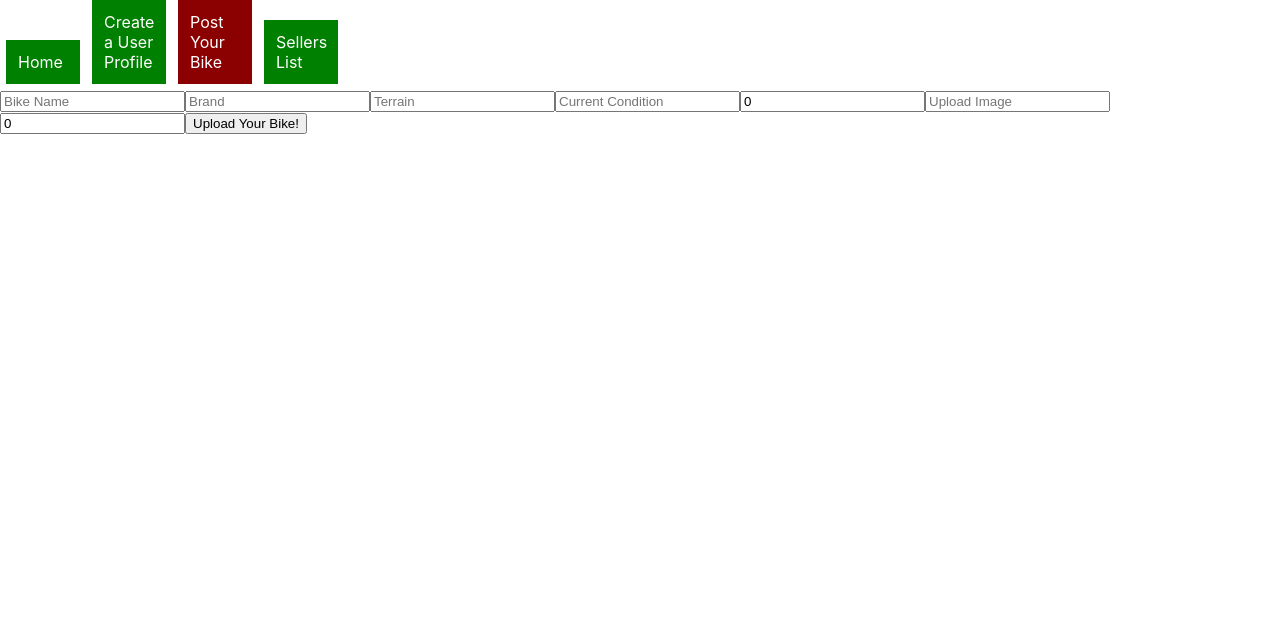
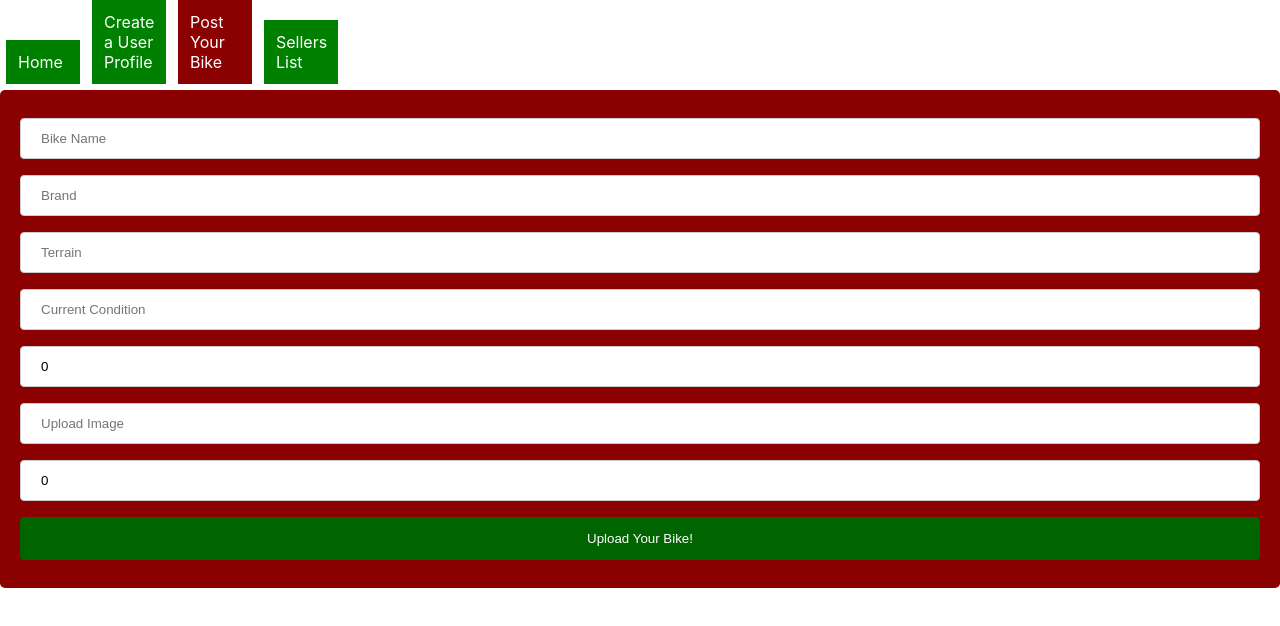
Before and after one commit to DrGonzo39/phase-3-sinatra-react-project-client, a React (Create React App) app: page /bikeform in a window 1280 px wide. Shown: the top 626 px of the page. Built offline with nearby package versions, Linux system fonts and the light colour scheme; no server answers.

Commit message:
finished css for forms

```diff
--- a/src/App.css
+++ b/src/App.css
@@ -31,6 +31,60 @@ img.bike_item_image {
   width: 50%;
 }
 
+form.new_user_form {
+  border-radius: 5px;
+  background-color: darkgreen;
+  padding: 20px
+}
+
+input.new_user_text {
+  width: 100%;
+  padding: 12px 20px;
+  margin: 8px 0;
+  display: inline-block;
+  border: 1px solid #ccc;
+  border-radius: 4px;
+  box-sizing: border-box;
+}
+
+button.new_user_submit {
+  width: 100%;
+  background-color: darkred;
+  color: white;
+  padding: 14px 20px;
+  margin: 8px 0;
+  border: none;
+  border-radius: 4px;
+  cursor: pointer;
+}
+
+form.new_bike_form {
+  border-radius: 5px;
+  background-color: darkred;
+  padding: 20px
+}
+
+input.new_bike_input {
+  width: 100%;
+  padding: 12px 20px;
+  margin: 8px 0;
+  display: inline-block;
+  border: 1px solid #ccc;
+  border-radius: 4px;
+  box-sizing: border-box;
+}
+
+button.new_bike_submit {
+  width: 100%;
+  background-color: darkgreen;
+  color: white;
+  padding: 14px 20px;
+  margin: 8px 0;
+  border: none;
+  border-radius: 4px;
+  cursor: pointer;
+}
+
 .App-header {
   background-color: #282c34;
   min-height: 100vh;
--- a/src/BikeForm.js
+++ b/src/BikeForm.js
@@ -40,14 +40,14 @@ function BikeForm({ onAddBike }) {
 
     return (
         <form className="new_bike_form" onSubmit={handleSubmit}>
-            <input type="text" onChange={(e) => setName(e.target.value)} value={name} placeholder="Bike Name" />
-            <input type="text" onChange={(e) => setBrand(e.target.value)} value={brand} placeholder="Brand"/>
-            <input type="text" onChange={(e) => setTerrain(e.target.value)} value={terrain} placeholder="Terrain"/>
-            <input type="text" onChange={(e) => setCondition(e.target.value)} value={condition} placeholder="Current Condition"/>
-            <input type="number" onChange={(e) => setPrice(e.target.value)} value={price} placeholder="Set Your Price"/>
-            <input type="text" onChange={(e) => setImage(e.target.value)} value={image} placeholder="Upload Image"/>
-            <input type="number" onChange={(e) => setUserId(e.target.value)} value={user_id} placeholder="What's your user id?" />
-            <button type="submit">Upload Your Bike!</button>
+            <input type="text" onChange={(e) => setName(e.target.value)} value={name} placeholder="Bike Name" className="new_bike_input"/>
+            <input type="text" onChange={(e) => setBrand(e.target.value)} value={brand} placeholder="Brand" className="new_bike_input"/>
+            <input type="text" onChange={(e) => setTerrain(e.target.value)} value={terrain} placeholder="Terrain" className="new_bike_input"/>
+            <input type="text" onChange={(e) => setCondition(e.target.value)} value={condition} placeholder="Current Condition" className="new_bike_input"/>
+            <input type="number" onChange={(e) => setPrice(e.target.value)} value={price} placeholder="Set Your Price" className="new_bike_input"/>
+            <input type="text" onChange={(e) => setImage(e.target.value)} value={image} placeholder="Upload Image" className="new_bike_input"/>
+            <input type="number" onChange={(e) => setUserId(e.target.value)} value={user_id} placeholder="What's your user id?" className="new_bike_input"/>
+            <button className="new_bike_submit" type="submit">Upload Your Bike!</button>
         </form>
     )
 }
--- a/src/NewUserForm.js
+++ b/src/NewUserForm.js
@@ -23,10 +23,10 @@ function NewUserForm({ onAddUser }) {
     }
 
     return (
-        <form onSubmit={handleSubmit}>
-            <input type="text" value={name} onChange={(e) => setName(e.target.value)} placeholder="What's your user name?"/>
-            <input type="text" value={rating} onChange={(e) => setRating(e.target.value)} placeholder="How would you rate your cycling experience?"/>
-            <button type="submit">Create Your User Profile!</button>
+        <form className="new_user_form" onSubmit={handleSubmit}>
+            <input className="new_user_text" type="text" value={name} onChange={(e) => setName(e.target.value)} placeholder="What's your user name?"/>
+            <input className="new_user_text" type="text" value={rating} onChange={(e) => setRating(e.target.value)} placeholder="How would you rate your cycling experience?"/>
+            <button className="new_user_submit" type="submit">Create Your User Profile!</button>
         </form>
     )
 }
```
